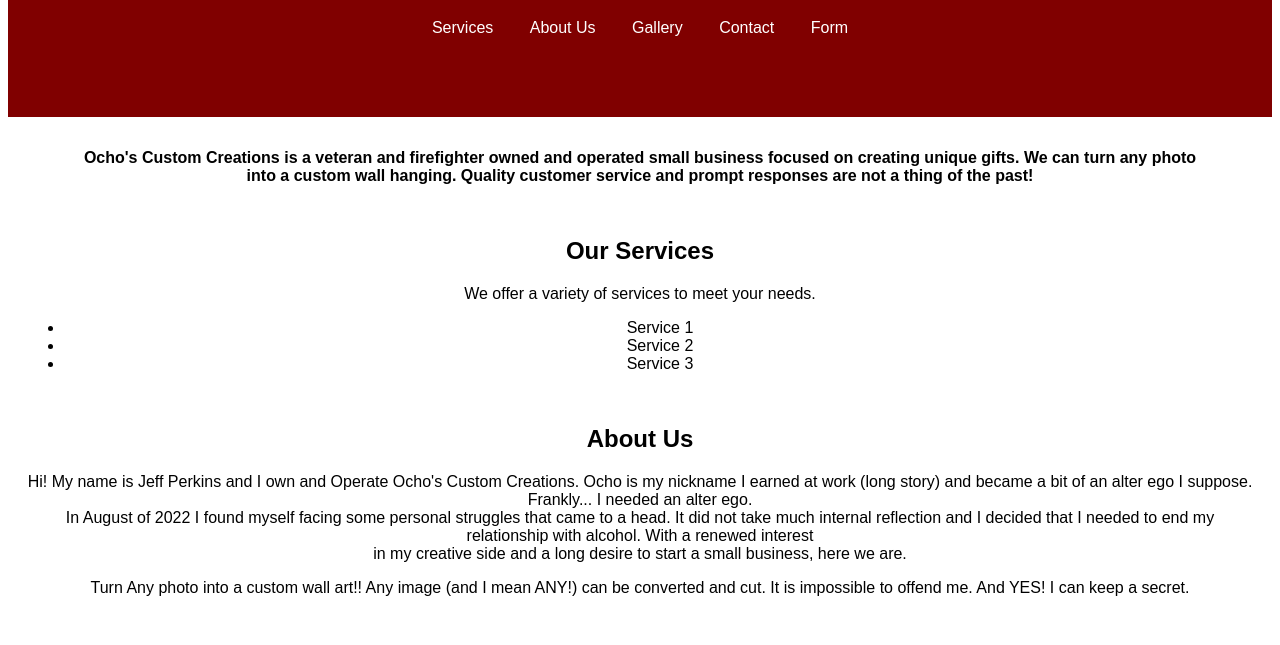
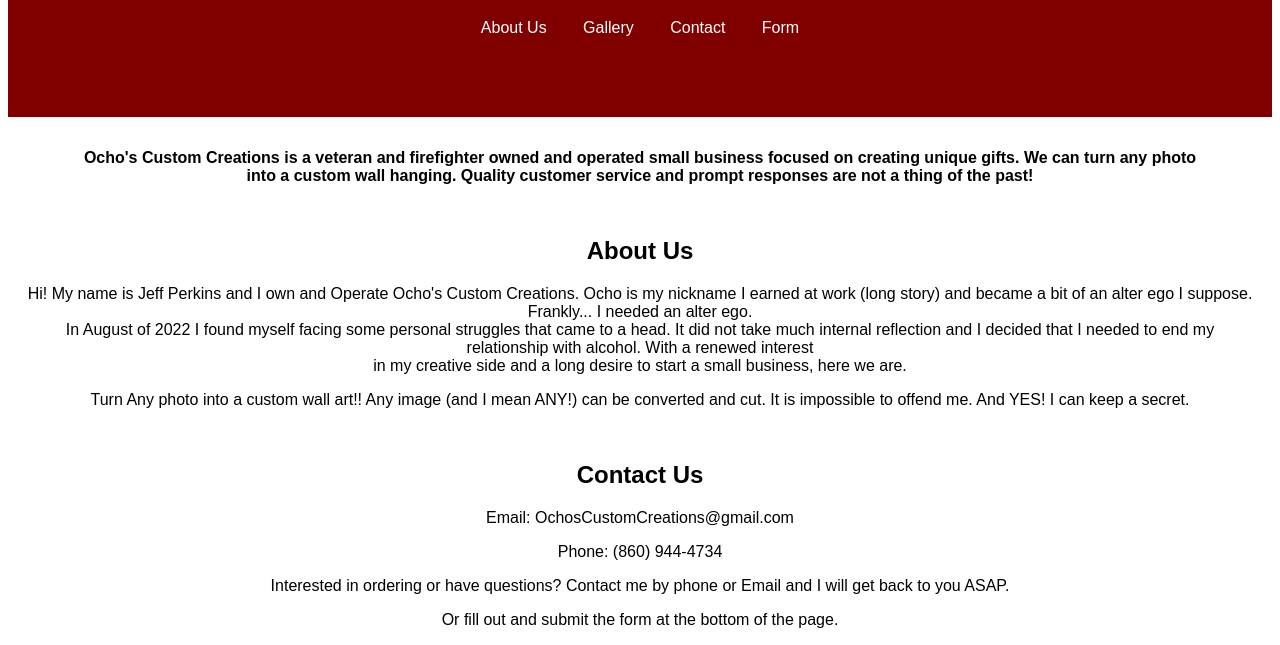
Before and after one commit to OchosCustomCreations/OchosCustomCreations, a plain HTML site: page index.html in a window 1280 px wide. Shown: the part 133-778 px from the top of the page. Drawn offline with Linux system fonts and the light colour scheme.

Commit message:
Update index.html

```diff
--- a/index.html
+++ b/index.html
@@ -13,7 +13,6 @@
         <h1>Ocho's Custom Creations</h1>
         <nav>
             <ul>
-                <li><a href="#services">Services</a></li>
                 <li><a href="#about">About Us</a></li>
                 <li><a href="#gallery">Gallery</a></li>
                 <li><a href="#contact">Contact</a></li>
@@ -29,16 +28,6 @@
                 customer service and prompt responses are not a thing of the past!
 
             </b></p>
-        </section>
-
-        <section id="services">
-            <h2>Our Services</h2>
-            <p>We offer a variety of services to meet your needs.</p>
-            <ul>
-                <li>Service 1</li>
-                <li>Service 2</li>
-                <li>Service 3</li>
-            </ul>
         </section>
 
         <section id="about">
```
